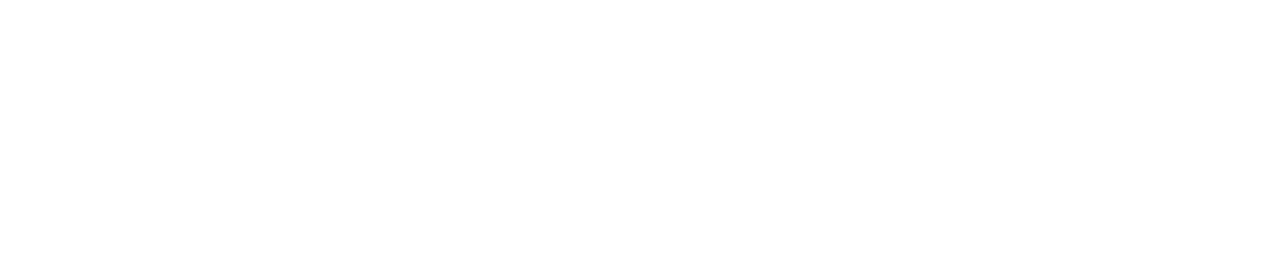
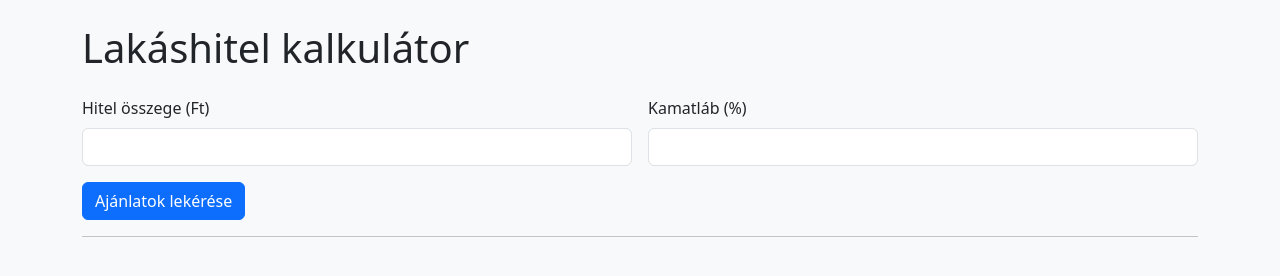
Before and after one commit to Flr4n/HITELKONSTRUKCIOK, a plain HTML site: page FRONTEND/index.html in a window 1280 px wide. Drawn offline with nearby package versions, Linux system fonts and the light colour scheme.

Commit message:
Az input mezők és layout hozzáadása

```diff
--- a/FRONTEND/index.html
+++ b/FRONTEND/index.html
@@ -5,7 +5,28 @@
     <title>Lakáshitel Kalkulátor</title>
     <link href="https://cdn.jsdelivr.net/npm/bootstrap@5.3.0/dist/css/bootstrap.min.css" rel="stylesheet">
     <script defer src="app.js"></script>
-<body>
+<body class="bg-light p-4">
+        <div class="container">
+            <h1 class="mb-4">Lakáshitel kalkulátor</h1>
+
+            <form id="kalkulatorForm" class="row g-3">
+                <div class="col-md-6">
+                    <label class="form-label">Hitel összege (Ft)</label>
+                    <input type="number" class="form-control" id="osszeg" required>
+                </div>
+                <div class="col-md-6">
+                    <label class="form-label">Kamatláb (%)</label>
+                    <input type="number" class="form-control" id="kamat" required>
+                </div>
+                <div class="col-12">
+                    <button type="submit" class="btn btn-primary">Ajánlatok lekérése</button>
+                </div>
+            </form>
+
+            <hr>
+
+            <div id="ajanlatok" class="row mt-4"></div>
+        </div>
 
     <script></script>
 </body>
```
